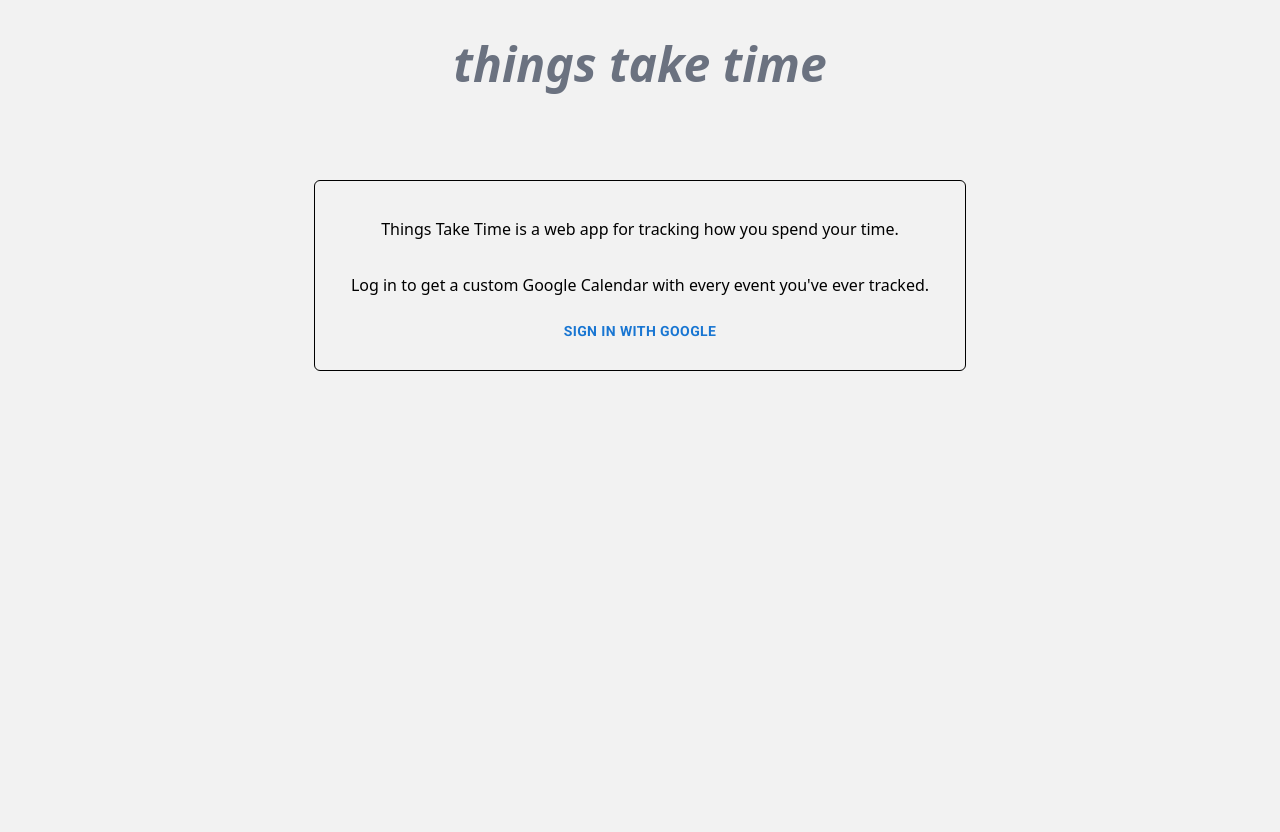
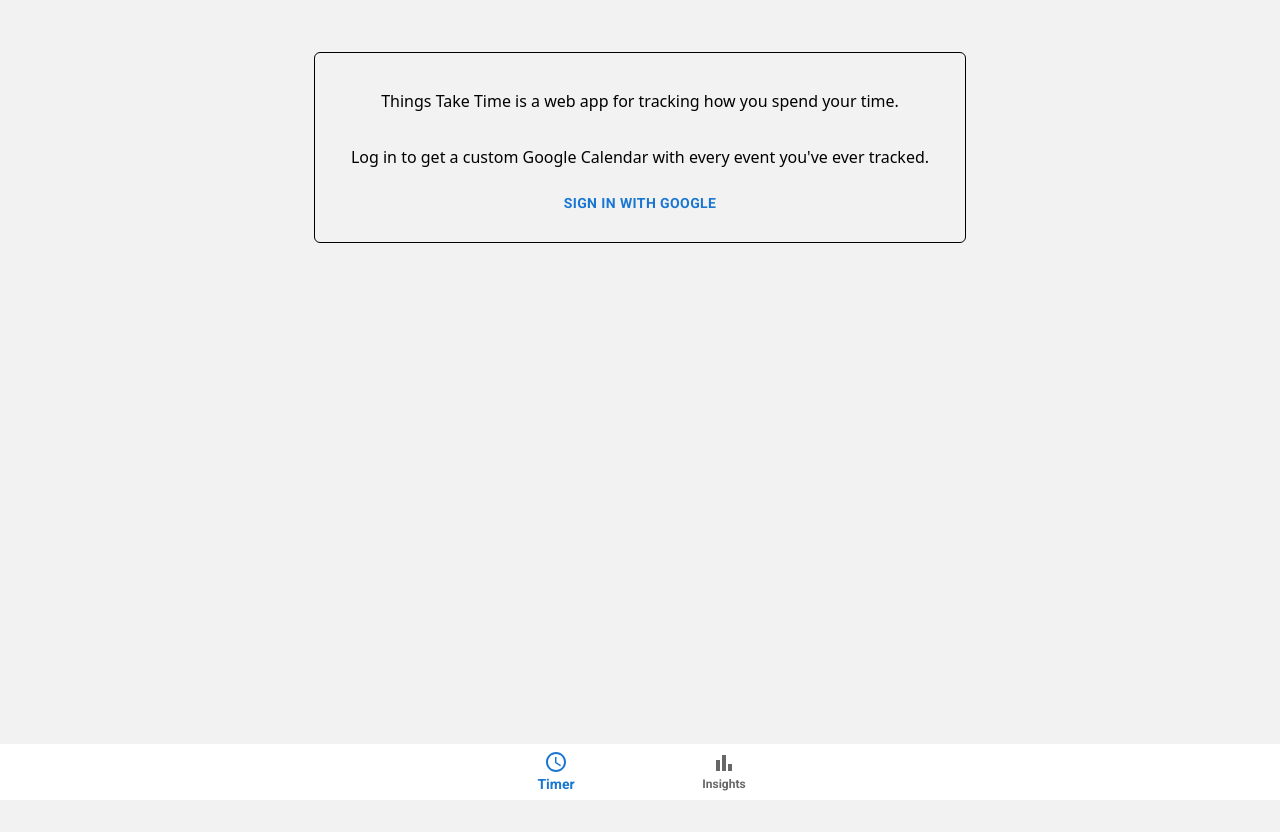
Before and after one commit to rey-soleil/things-take-time, a Next.js app: page /signin in a window 1280 px wide. Before the commit the page ends 800 px from the top, so only its background shows below. Built offline with nearby package versions, Linux system fonts and the light colour scheme.

Commit message:
feat: add a lower navbar

```diff
--- /dev/null
+++ b/components/NavBar.tsx
@@ -0,0 +1,20 @@
+"use client"
+
+import { BarChart } from '@mui/icons-material';
+import ScheduleIcon from '@mui/icons-material/Schedule';
+import { BottomNavigation, BottomNavigationAction } from "@mui/material";
+import { useState } from 'react';
+
+export default function NavBar() {
+    const [value, setValue] = useState(0);
+
+    return (
+        <BottomNavigation showLabels className="fixed bottom-0 w-full flex justify-evenly" value={value}
+            onChange={(event, newValue) => {
+                setValue(newValue);
+            }}>
+            <BottomNavigationAction className='' icon={<ScheduleIcon />} label="Timer" href='/' />
+            <BottomNavigationAction className='' icon={<BarChart />} label="Insights" href='/insights' />
+        </BottomNavigation>
+    )
+}
--- a/components/TaskController.tsx
+++ b/components/TaskController.tsx
@@ -17,7 +17,7 @@ export default function TaskController({
 }) {
   if (startTime) {
     return (
-      <div className="w-fit max-w-[700px] rounded-full bg-[#0000FF] p-5 text-center text-4xl font-bold text-white">
+      <div className="w-fit max-w-[700px] rounded-full bg-[#0000FF] p-5 text-center text-4xl font-bold text-white overflow-y-auto max-h-[120px]">
         {task.content}
       </div>
     );
--- a/src/app/layout.tsx
+++ b/src/app/layout.tsx
@@ -1,5 +1,5 @@
+import NavBar from "components/NavBar";
 import { Roboto, Roboto_Slab } from "next/font/google";
-import Link from "next/link";
 import Provider from "../../components/Provider";
 import "./globals.css";
 
@@ -28,14 +28,15 @@ export default function RootLayout({
   return (
     <html lang="en" className={`${roboto.variable} ${roboto_slab.variable}`}>
       <Provider>
-        <body className="bg-[#F2F2F2]">
-          <header className="flex w-screen justify-center py-10">
+        <body className="bg-[#F2F2F2] h-screen">
+          {/* <header className="flex w-screen justify-center py-10">
             <h1 className="text-4xl font-bold italic text-gray-500 md:text-5xl">
               <Link href="/">things take time</Link>
             </h1>
-          </header>
+          </header> */}
           {children}
         </body>
+        <NavBar />
       </Provider>
     </html>
   );
--- a/src/app/page.tsx
+++ b/src/app/page.tsx
@@ -5,7 +5,6 @@ import Stopwatch from "components/Stopwatch";
 import StopwatchButtons from "components/StopwatchButtons";
 import TaskCompleteDialog from "components/TaskCompleteDialog";
 import TaskController from "components/TaskController";
-import HorizontalTimeline from "components/timeline/HorizontalTimeline";
 import { useSession } from "next-auth/react";
 import { useRouter } from "next/navigation";
 import { useEffect, useState } from "react";
@@ -77,7 +76,7 @@ export default function Home() {
 
   // TODO: save #F2F2F2 as a CSS variable
   return (
-    <main className="flex w-screen flex-col items-center px-5 py-10 md:mt-16 [&>*]:mb-12">
+    <main className="flex w-screen flex-col items-center px-5 py-10 h-full justify-center space-y-8">
       {/* <VerticalTimeline startTime={startTime} /> */}
       <TaskController
         startTime={startTime}
@@ -87,7 +86,7 @@ export default function Home() {
         startStopwatch={startStopwatch}
       />
       <Stopwatch milliseconds={milliseconds} />
-      <HorizontalTimeline session={session} startTime={startTime} task={task} />
+      {/* <HorizontalTimeline session={session} startTime={startTime} task={task} /> */}
       <StopwatchButtons
         startTime={startTime}
         task={task}
@@ -104,6 +103,7 @@ export default function Home() {
         setIsTaskConfirmationDialogOpen={setIsTaskConfirmationDialogOpen}
         session={session}
       />
+
     </main>
   );
 }
```
Also changed, not shown: 1 other file (tests, documents, lock files or other folders).
